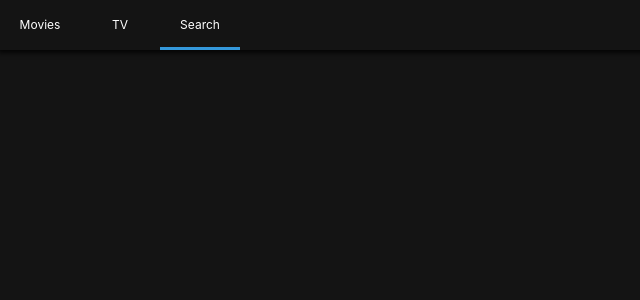
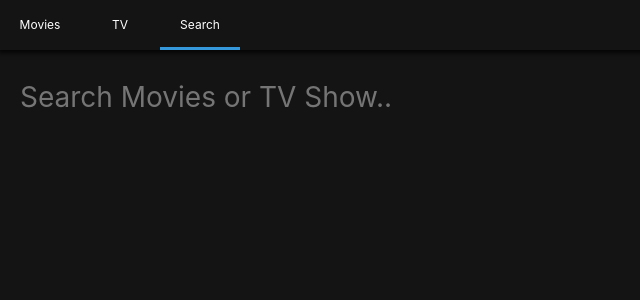
Before and after one commit to usonkrap/hackflix, a React (Create React App) app: page /search in a window 1280 px wide. Shown: the top 300 px of the page, without its empty margins (0-640 px from the left). Built offline with nearby package versions, Linux system fonts and the light colour scheme.

Commit message:
SearchPresenter Component

```diff
--- a/src/Routes/Detail/DetailContainer.js
+++ b/src/Routes/Detail/DetailContainer.js
@@ -25,7 +25,7 @@
 			this.setState({
 				result
 			});
-		} catch {
+		} catch (error) {
 			this.setState({
 				result: null,
 				error: "Can't find anything."
--- a/src/Routes/Home/HomePresenter.js
+++ b/src/Routes/Home/HomePresenter.js
@@ -5,7 +5,7 @@
 import Loader from '../../Components/Loader';
 
 const Container = Styled.div`
-    padding: 0 10px;
+    padding: 0 20px;
 `;
 
 const HomePresenter = ({ nowPlaying, popular, upcoming, loading, error }) =>
--- a/src/Routes/Search/SearchContainer.js
+++ b/src/Routes/Search/SearchContainer.js
@@ -11,14 +11,22 @@
 		error: null
 	};
 
-	handleSubmit = () => {
+	handleSubmit = (e) => {
+		e.preventDefault();
 		const { searchTerm } = this.state;
 		if (searchTerm !== '') {
 			this.searchByTerm(searchTerm);
 		}
 	};
 
-	searchByTerm = async searchTerm => {
+	updateTerm = (e) => {
+		const { target: { value } } = e;
+		this.setState({
+			searchTerm: value
+		});
+	};
+
+	searchByTerm = async (searchTerm) => {
 		this.setState({ loading: true });
 		try {
 			const { data: { results: movieResults } } = await moviesApi.search(searchTerm);
@@ -27,7 +35,7 @@
 				movieResults,
 				tvResults
 			});
-		} catch {
+		} catch (error) {
 			this.setState({ error: "Can't find results." });
 		} finally {
 			this.setState({ loading: false });
@@ -44,6 +52,7 @@
 				loading={loading}
 				error={error}
 				handleSubmit={this.handleSubmit}
+				updateTerm={this.updateTerm}
 			/>
 		);
 	}
--- a/src/Routes/Search/SearchPresenter.js
+++ b/src/Routes/Search/SearchPresenter.js
@@ -1,8 +1,40 @@
 import React from 'react';
 import PropTypes from 'prop-types';
-import Styled from 'styled-components';
+import styled from 'styled-components';
+import Loader from '../../Components/Loader';
+import Section from '../../Components/Section';
 
-const SearchPresenter = ({ movieResults, tvResults, searchTerm, loading, error, handleSubmit }) => null;
+const Container = styled.div`padding: 0 20px;`;
+
+const Form = styled.form`
+	margin-bottom: 50px;
+	width: 100%;
+`;
+
+const Input = styled.input`
+	all: unset;
+	font-size: 28px;
+	width: 100%;
+`;
+
+const SearchPresenter = ({ movieResults, tvResults, searchTerm, loading, error, handleSubmit, updateTerm }) => (
+	<Container>
+		<Form onSubmit={handleSubmit}>
+			<Input value={searchTerm} onChange={updateTerm} placeholder='Search Movies or TV Show..' />
+		</Form>
+		{loading ? <Loader></Loader> :
+		<>
+			{movieResults && movieResults.length >0 &&
+			(<Section title="Movie Results">
+				{movieResults.map(movie => <span key={movie.id}>{movie.title}</span>)}
+			</Section>)}
+			{tvResults && tvResults.length > 0 &&
+			(<Section title="Show Results">
+				{tvResults.map(show => <span key={show.id}>{show.name}</span>)}
+			</Section>)}
+		</>}
+	</Container>
+);
 
 SearchPresenter.propTypes = {
 	movieResults: PropTypes.array,
@@ -10,7 +42,8 @@
 	searchTerm: PropTypes.string,
 	loading: PropTypes.bool.isRequired,
 	error: PropTypes.string,
-	handleSubmit: PropTypes.func.isRequired
+	handleSubmit: PropTypes.func.isRequired,
+	updateTerm: PropTypes.func.isRequired
 };
 
 export default SearchPresenter;
--- a/src/Routes/TV/TVContainer.js
+++ b/src/Routes/TV/TVContainer.js
@@ -20,7 +20,7 @@
 				popular,
 				airingToday
 			});
-		} catch {
+		} catch (error) {
 			this.setState({
 				error: "Can't find TV information."
 			});
--- a/src/Routes/TV/TVPresenter.js
+++ b/src/Routes/TV/TVPresenter.js
@@ -5,7 +5,7 @@
 import Loader from '../../Components/Loader';
 
 const Container = Styled.div`
-	padding: 0 10px;
+	padding: 0 20px;
 `;
 
 const TVPresenter = ({ topRated, popular, airingToday, loading, error }) =>
```
